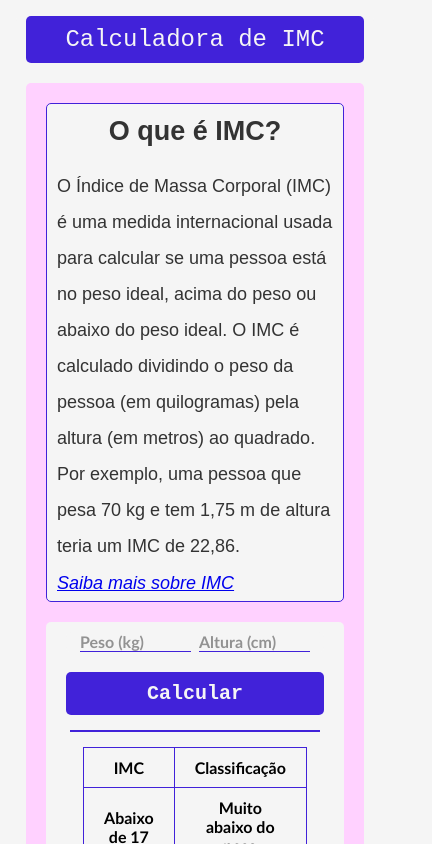
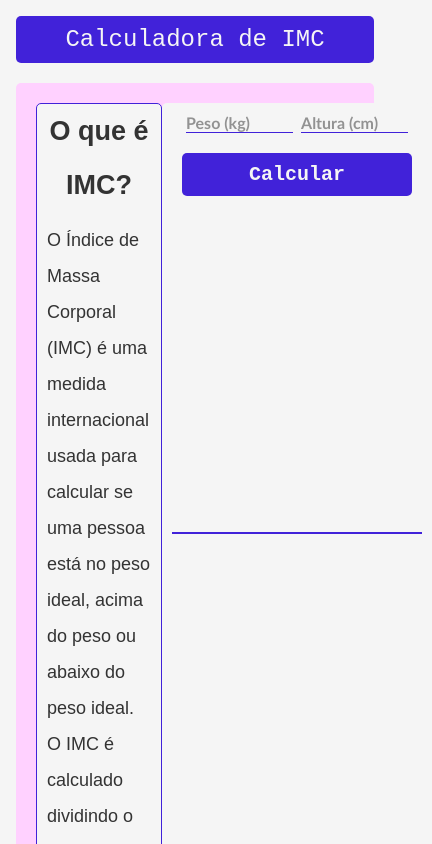
Before and after one commit to Enge-Olate/react-flow, a React (Vite) app: page / in a window 390 px wide. Shown: the top 844 px of the page, 432 px wide, since content can reach past the window. Built offline with nearby package versions, Linux system fonts and the light colour scheme.

Commit message:
Styled-components instalado e codificado.

```diff
--- a/index.html
+++ b/index.html
@@ -4,7 +4,7 @@
     <meta charset="UTF-8" />
     <link rel="icon" type="image/svg+xml" href="/vite.svg" />
     <meta name="viewport" content="width=device-width, initial-scale=1.0" />
-    <title>react-flow</title>
+    <title>IMC</title>
   </head>
   <body>
     <div id="root"></div>
--- a/src/App.module.css
+++ /dev/null
@@ -1,54 +0,0 @@
-* {
-  margin: 0;
-  padding: 0;
-  box-sizing: border-box;
-  font-family: Arial, sans-serif;
-  background-color: #f5f5f5;
-  outline: none;
-  border: none
-}
-
-body {
-  padding: 5.6rem 7.8rem;
-  margin: 0 auto;
-  max-width: 1280px;
-}
-
-main {
-  width: 100%;
-  margin-top: 20px;
-  padding: 20px 20px;
-  background-color: #ffd1ff;
-  display: flex;
-  justify-content: space-around;
-  border-radius: 5px;
-}
-
-aside {
-  max-width: 300px;
-  padding: 0 10px;
-  font-size: 18px;
-  line-height: 2;
-  color: #333;
-  border:1px solid #4122d9;
-  border-radius: 5px;
-  font-family: 'Trebuchet MS', 'Lucida Sans Unicode', 'Lucida Grande', 'Lucida Sans', Arial, sans-serif;
-}
-aside > h2 {
-  margin-bottom: 10px;
-  text-align: center;
-}
-@media screen and (max-width: 768px) {
-  body {
-    padding: 1rem;
-  }
-  main {
-    flex-direction: column;
-    align-items: center;
-  }
-  aside {
-    max-width: 100%;
-    margin-bottom: 20px;
-  }
-
-}
--- a/src/App.tsx
+++ b/src/App.tsx
@@ -1,14 +1,15 @@
 import Formulario from "./components/formulario/Formulario.tsx";
 import Header from "./components/header/Header.tsx";
-import './App.module.css';
+import { Aside, MainPage, RootGlobalStyle, TitleAside } from "./globalStyle.ts";
 
 function App() {
   return (
     <>
-        <Header title="Calculadora de IMC" />
-      <main>
-        <aside>
-          <h2>O que é IMC?</h2>
+      <RootGlobalStyle />
+      <Header title="Calculadora de IMC" />
+      <MainPage>
+        <Aside>
+          <TitleAside>O que é IMC?</TitleAside>
           <p>
             O Índice de Massa Corporal (IMC) é uma medida internacional usada
             para calcular se uma pessoa está no peso ideal, acima do peso ou
@@ -20,9 +21,9 @@ function App() {
           <a href="https://pt.wikipedia.org/wiki/%C3%8Dndice_de_massa_corporal">
             <i>Saiba mais sobre IMC</i>
           </a>
-        </aside>
-        <Formulario  />
-      </main>
+        </Aside>
+        <Formulario />
+      </MainPage>
     </>
   );
 }
--- a/src/components/button/ButtonPrimary.tsx
+++ b/src/components/button/ButtonPrimary.tsx
@@ -1,4 +1,4 @@
-import styles from "./Button.module.css";
+import { ButtonPage } from "./style";
 
 interface Props{
   label:string,
@@ -8,9 +8,9 @@ interface Props{
 function ButtonPrimary({label, type='button' }:Props) {
 
   return (
-    <button className={styles.btn} type={type}>
+    <ButtonPage type={type}>
         {label}
-    </button>
+    </ButtonPage>
   );
 }
 export default ButtonPrimary;
--- a/src/components/button/Button.module.css
+++ b/src/components/button/style.ts
@@ -1,4 +1,6 @@
-.btn{
+import styled from "styled-components";
+
+export const ButtonPage = styled.button`
     width: 100%;
     padding: 10px 20px;
     margin-top: 20px;
@@ -11,8 +13,9 @@
     font-family: monospace;
     font-weight: 700;
 
-}
-.btn:hover{
-    background-color: #2c0bb8;
-    transition: all 0.3s ease-in-out;
-}
+    &::hover{
+        background-color: #2c0bb8;
+        transition: all 0.3s ease-in-out;
+    }
+
+`
--- a/src/components/formulario/Formulario.module.css
+++ /dev/null
@@ -1,52 +0,0 @@
-div{
-    padding: 0 10px;
-    display: flex;
-    flex-direction: column;
-    align-items: center;
-    justify-content: space-between;
-    border-radius:5px;
-}
-.form{
-    max-width: 300px;
-    height: fit-content;
-    padding: 10px 20px;
-    padding: 10px;
-}
-form > div{
-    display: flex;
-    flex-direction: row;
-
-}
-div > input{
-    width:100%;
-    margin: 0 4px;
-    font-size: 16px;
-    font-family: 'Trebuchet MS', 'Lucida Sans Unicode', 'Lucida Grande', 'Lucida Sans', Arial, sans-serif;
-    font-weight: 700;
-    border-bottom: 1px solid #4122d9;
-
-}
-
-
-input::placeholder{
-    color: #000;
-    font-weight: 700;
-    opacity: 0.4;
-}
-hr{
-    width:250px;
-    margin: 5px auto;
-    border: 0.5px solid #4122d9;
-}
-div > table{
-    margin: 10px auto;
-    border-collapse: collapse;
-    width: 50%;
-}
-table, th, td{
-    border: 1px ridge #4122d9;
-    padding: 10px 20px;
-    text-align: center;
-    font-family: 'Trebuchet MS', 'Lucida Sans Unicode', 'Lucida Grande', 'Lucida Sans', Arial, sans-serif;
-    font-weight: 700;
-}
--- a/src/components/formulario/Formulario.tsx
+++ b/src/components/formulario/Formulario.tsx
@@ -1,6 +1,6 @@
 import ButtonPrimary from "../button/ButtonPrimary.tsx";
-import styles from "./Formulario.module.css";
 import React, { useState } from "react";
+import { Container, FormPage, TablePage } from "./style.ts";
 
 type FormularioProps = {
   onSubmit?: (imc: string, classificacao: string) => void;
@@ -52,8 +52,8 @@ function Formulario({ onSubmit }: FormularioProps) {
   }
 
   return (
-    <div>
-      <form className={styles.form} onSubmit={handleSubmit}>
+    <Container>
+      <FormPage onSubmit={handleSubmit}>
         <div>
           <input
             value={peso}
@@ -73,7 +73,7 @@ function Formulario({ onSubmit }: FormularioProps) {
           />
         </div>
         <ButtonPrimary label={"Calcular"} type="submit" />
-      </form>
+      </FormPage>
       <hr />
       {imc && (
         <div style={{ textAlign: "center", marginTop: "20px" }}>
@@ -81,8 +81,7 @@ function Formulario({ onSubmit }: FormularioProps) {
           <p style={{ fontWeight: "bold" }}>Classificação: {classificacao}</p>
         </div>
       )}
-      <table>
-        {/* O restante da tabela continua igual */}
+      <TablePage>
         <thead>
           <tr>
             <th colSpan={1}>IMC</th>
@@ -116,12 +115,11 @@ function Formulario({ onSubmit }: FormularioProps) {
           </tr>
           <tr>
             <td>Maior ou igual a 40</td>{" "}
-            {/* Corrigi a última linha da tabela para maior clareza */}
             <td>Obesidade III (mórbida)</td>
           </tr>
         </tbody>
-      </table>
-    </div>
+      </TablePage>
+    </Container>
   );
 }
 export default Formulario;
--- /dev/null
+++ b/src/components/formulario/style.ts
@@ -0,0 +1,59 @@
+import styled from "styled-components";
+
+export const Container = styled.div`
+    padding: 0 10px;
+    display: flex;
+    flex-direction: column;
+    align-items: center;
+    justify-content: space-between;
+    border-radius:5px;
+    hr{
+        width:250px;
+        margin: 5px auto;
+        border: 0.5px solid #4122d9;
+    }
+}
+
+`
+export const FormPage = styled.form`
+    max-width: 300px;
+    height: fit-content;
+    padding: 10px 20px;
+    padding: 10px;
+
+    div{
+        display: flex;
+        flex-direction: row;
+    }
+    input{
+        width:100%;
+        margin: 0 4px;
+        font-size: 16px;
+        font-family: 'Trebuchet MS', 'Lucida Sans Unicode', 'Lucida Grande', 'Lucida Sans', Arial, sans-serif;
+        font-weight: 700;
+        border-bottom: 1px solid #4122d9;
+
+        &::placeholder{
+            color: #000;
+            font-weight: 700;
+            opacity: 0.4;
+
+        }
+
+    }
+
+`
+export const TablePage = styled.table`
+    margin: 10px auto;
+    border-collapse: collapse;
+    width: 50%;
+
+    th, td{
+    border: 1px ridge #4122d9;
+    padding: 10px 20px;
+    text-align: center;
+    font-family: 'Trebuchet MS', 'Lucida Sans Unicode', 'Lucida Grande', 'Lucida Sans', Arial, sans-serif;
+    font-weight: 700;
+}
+
+`
--- a/src/components/header/Header.tsx
+++ b/src/components/header/Header.tsx
@@ -1,11 +1,11 @@
-import styles from './Header.module.css'
+import { HeaderPage } from './style';
 type Props ={
     title: string
 }
 function Header({title}:Props){
 
     return(
-        <header className={styles.header}>{title}</header>
+        <HeaderPage>{title}</HeaderPage>
     )
 }
 export default Header;
--- a/src/components/header/Header.module.css
+++ b/src/components/header/style.ts
@@ -1,4 +1,7 @@
-.header{
+
+import styled from "styled-components";
+
+export const HeaderPage = styled.header`
     width: 100%;
     padding:10px 20px;
     background-color: #4122d9;
@@ -7,10 +10,11 @@
     font-family: monospace;
     color:#f5f5f5;
     border-radius: 5px;
-}
-@media screen and (max-width: 768px) {
-    .header{
+
+    @media screen and (max-width: 768px){
+        padding: 10px 0;
         font-size: 24px;
-        padding:10px 0;
+
     }
-}
+
+`
--- /dev/null
+++ b/src/globalStyle.ts
@@ -0,0 +1,67 @@
+import styled, { createGlobalStyle } from "styled-components";
+
+export const RootGlobalStyle = createGlobalStyle`
+    * {
+    margin: 0;
+    padding: 0;
+    box-sizing: border-box;
+    font-family: Arial, sans-serif;
+    background-color: #f5f5f5;
+    outline: none;
+    border: none
+    }
+
+    body {
+    padding: 5.6rem 7.8rem;
+    margin: 0 auto;
+    max-width: 1280px;
+    }
+    @media screen and (max-width: 768px) {
+        body {
+            padding: 1rem;
+        }
+    }
+
+`
+
+export const MainPage = styled.main`
+    width: 100%;
+    margin-top: 20px;
+    padding: 20px 20px;
+    background-color: #ffd1ff;
+    display: flex;
+    justify-content: space-around;
+    border-radius: 5px;
+
+    @media screen and (max-width: 768px){
+        main {
+            flex-direction: column;
+            align-items: center;
+        }
+    }
+`
+
+export const Aside = styled.aside`
+    max-width: 300px;
+    padding: 0 10px;
+    font-size: 18px;
+    line-height: 2;
+    color: #333;
+    border:1px solid #4122d9;
+    border-radius: 5px;
+    font-family: 'Trebuchet MS', 'Lucida Sans Unicode', 'Lucida Grande', 'Lucida Sans', Arial, sans-serif;
+
+    @media screen and (max-width: 768px){
+        aside {
+            max-width: 100%;
+            margin-bottom: 20px;
+        }
+    }
+
+`
+
+export const TitleAside = styled.h2`
+    margin-bottom: 10px;
+    text-align: center;
+
+`
```
Also changed, not shown: tsconfig.json (+14 -5 lines).
